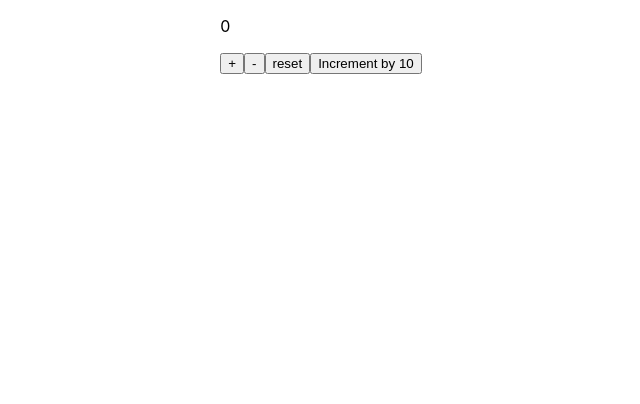
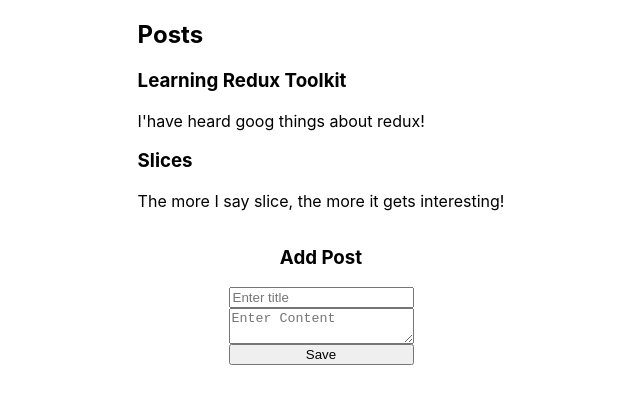
Before and after one commit to susilthapa/react-redux-toolkit, a React (Create React App) app: page / in a window 1280 px wide. Shown: the top 404 px of the page, without its empty margins (319-959 px from the left). Built offline with nearby package versions, Linux system fonts and the light colour scheme.

Commit message:
Posts slice with add post form

```diff
--- a/src/App.css
+++ b/src/App.css
@@ -41,4 +41,5 @@ main {
   display: flex;
   align-items: center;
   justify-content: center;
+  flex-direction: column;
 }
--- a/src/App.js
+++ b/src/App.js
@@ -1,10 +1,12 @@
 import "./App.css";
-import Counter from "./features/counter/Counter";
+import AddPostForm from "./features/posts/AddPostForm";
+import PostsList from "./features/posts/PostsList";
 
 function App() {
   return (
     <main>
-      <Counter />
+      <PostsList />
+      <AddPostForm />
     </main>
   );
 }
--- a/src/app/store.js
+++ b/src/app/store.js
@@ -1,9 +1,11 @@
 import { configureStore } from "@reduxjs/toolkit";
 
 import counterReducer from "../features/counter/counterSlice";
+import postsReducer from "../features/posts/postsSlice";
 
 export const store = configureStore({
   reducer: {
     counter: counterReducer,
+    posts: postsReducer,
   },
 });
--- /dev/null
+++ b/src/features/posts/AddPostForm.js
@@ -0,0 +1,53 @@
+import React, { useState } from "react";
+import { nanoid } from "@reduxjs/toolkit";
+
+import { addPost } from "./postsSlice";
+import { useDispatch } from "react-redux";
+
+const AddPostForm = () => {
+  const dispatch = useDispatch();
+
+  const [formData, setFormData] = useState({
+    title: "",
+    content: "",
+  });
+
+  const handleChange = (e) => {
+    const { name, value } = e.target;
+    setFormData({ ...formData, [name]: value });
+  };
+
+  const handleformSave = (e) => {
+    e.preventDefault();
+    if (formData.title && formData.content) {
+      dispatch(addPost(formData));
+      setFormData({ ...formData, title: "", content: "" });
+    }
+  };
+
+  return (
+    <>
+      <h3>Add Post</h3>
+      <form
+        onSubmit={handleformSave}
+        style={{ display: "flex", flexDirection: "column" }}
+      >
+        <input
+          name="title"
+          placeholder="Enter title"
+          onChange={handleChange}
+          value={formData.title}
+        />
+        <textarea
+          name="content"
+          placeholder="Enter Content"
+          onChange={handleChange}
+          value={formData.content}
+        />
+        <button type="submit">Save</button>
+      </form>
+    </>
+  );
+};
+
+export default AddPostForm;
--- /dev/null
+++ b/src/features/posts/PostsList.js
@@ -0,0 +1,24 @@
+import { useSelector } from "react-redux";
+
+import React from "react";
+import { selectAllPosts } from "./postsSlice";
+
+const PostsList = () => {
+  const posts = useSelector(selectAllPosts);
+
+  const renderPosts = posts.map((post) => (
+    <article key={post.id}>
+      <h3>{post.title}</h3>
+      <p>{post.content.substring(0, 100)}</p>
+    </article>
+  ));
+
+  return (
+    <section>
+      <h2>Posts</h2>
+      {renderPosts}
+    </section>
+  );
+};
+
+export default PostsList;
--- /dev/null
+++ b/src/features/posts/postsSlice.js
@@ -0,0 +1,41 @@
+import { createSlice, nanoid } from "@reduxjs/toolkit";
+
+const initialState = [
+  {
+    id: 1,
+    title: "Learning Redux Toolkit",
+    content: "I'have heard goog things about redux!",
+  },
+  {
+    id: 2,
+    title: "Slices",
+    content: "The more I say slice, the more it gets interesting!",
+  },
+];
+
+export const postsSlice = createSlice({
+  name: "posts",
+  initialState,
+  reducers: {
+    addPost: {
+      reducer(state, action) {
+        state.push(action.payload);
+      },
+      prepare({ title, content }) {
+        return {
+          payload: {
+            id: nanoid(),
+            title,
+            content,
+          },
+        };
+      },
+    },
+  },
+});
+
+export const selectAllPosts = (state) => state.posts;
+
+export const { addPost } = postsSlice.actions;
+
+export default postsSlice.reducer;
```
